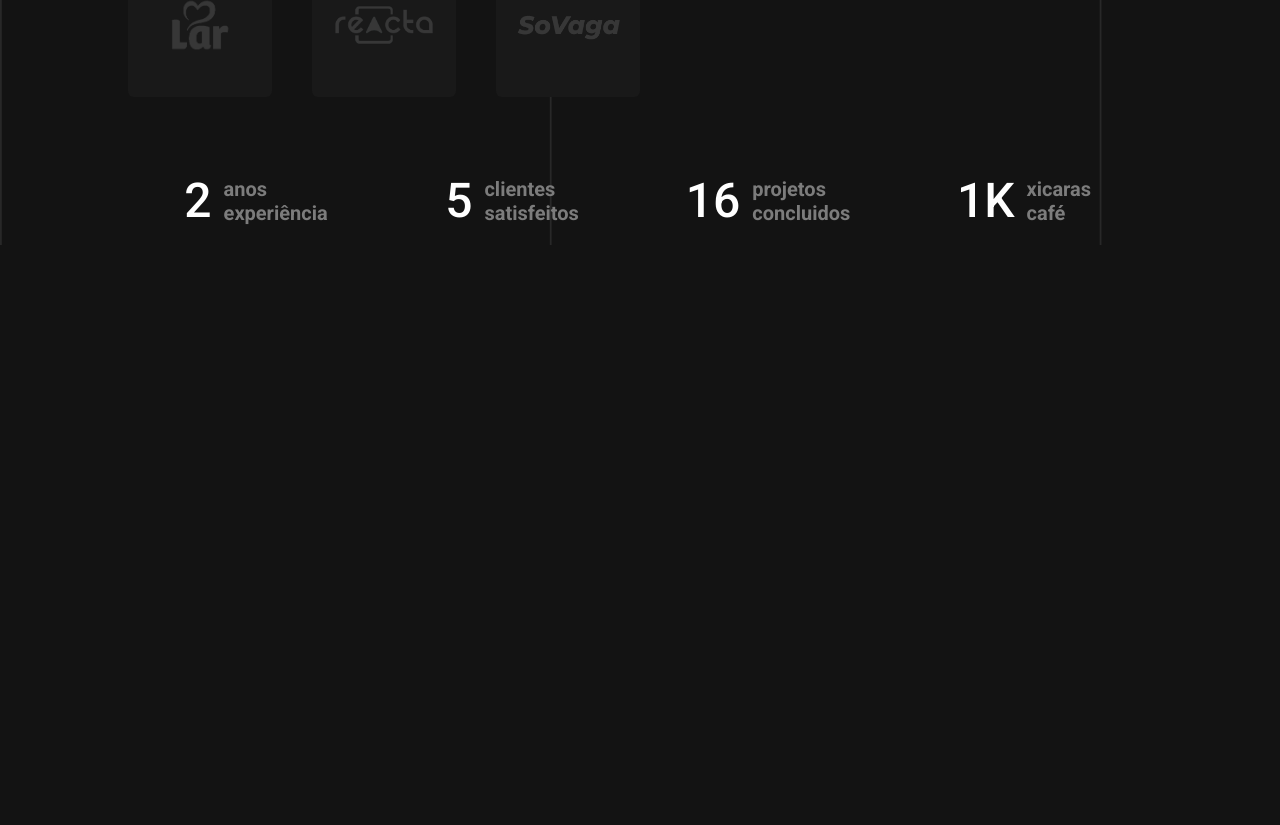
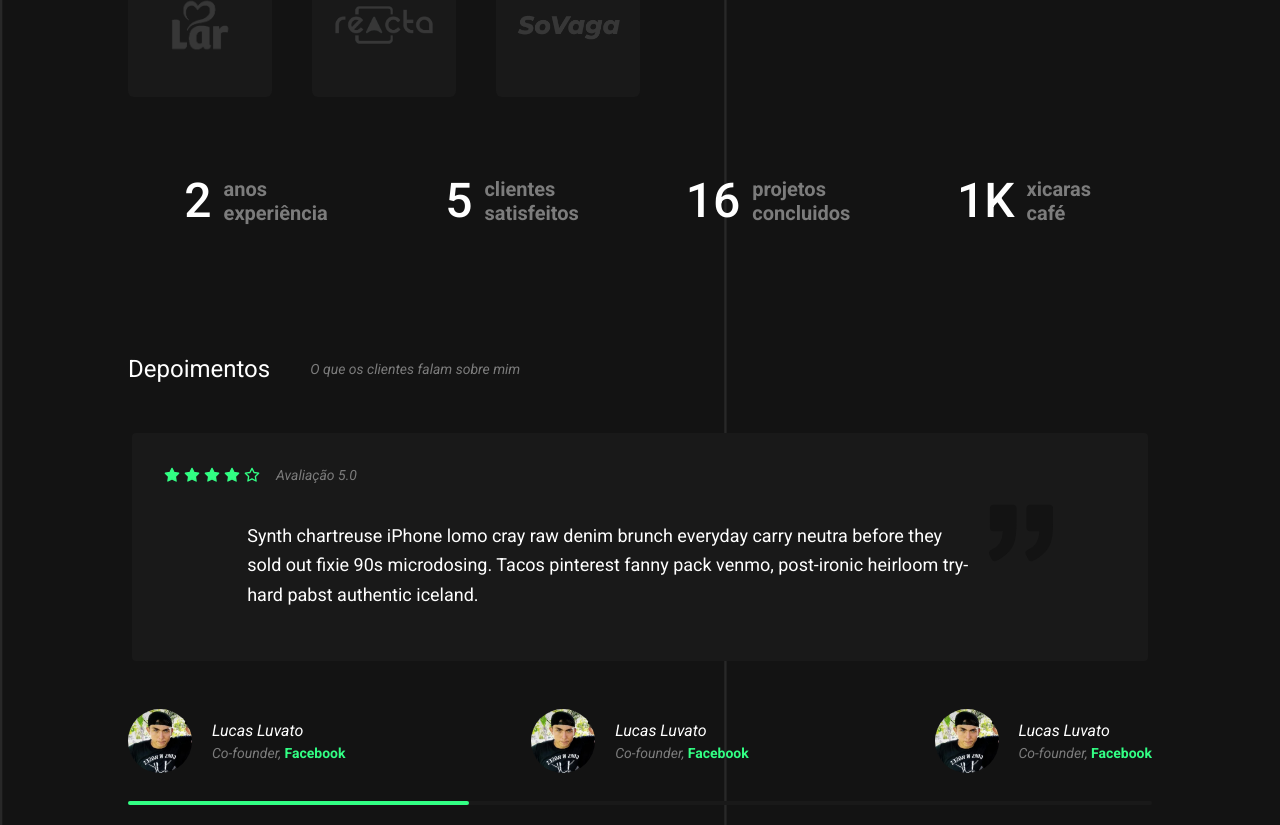
Before and after one commit to dionbiancha/mature-portfolio, a Next.js app: page / in a window 1280 px wide. Shown: the part 1583-2408 px from the top of the page. Before the commit the page ends 1828 px from the top, so only its background shows below. Built offline with nearby package versions, Linux system fonts and the light colour scheme.

Commit message:
Feature: structure depositions

```diff
--- /dev/null
+++ b/src/pages/home/depositions/index.tsx
@@ -0,0 +1,157 @@
+import React from 'react'
+
+const Depositions: React.FC = () => {
+  return (
+    <div className="flex flex-col">
+      <div className="flex flex-row items-center mt-32">
+        <h2 className="text-white text-2xl">Depoimentos</h2>
+        <h3 className="text-gray_2 italic text-sm ml-10">
+          O que os clientes falam sobre mim
+        </h3>
+      </div>
+      <section>
+        <div className="container px-5 py-16 mx-auto">
+          <div className="flex flex-wrap -m-4">
+            <div className="w-full h-full bg-gray_3 p-8 rounded">
+              <div className="flex flex-row">
+                <div className="flex mb-4">
+                  <span className="flex items-center">
+                    <svg
+                      fill="currentColor"
+                      stroke="currentColor"
+                      strokeLinecap="round"
+                      strokeLinejoin="round"
+                      strokeWidth="2"
+                      className="w-4 h-4 text-green_1 mr-1"
+                      viewBox="0 0 24 24"
+                    >
+                      <path d="M12 2l3.09 6.26L22 9.27l-5 4.87 1.18 6.88L12 17.77l-6.18 3.25L7 14.14 2 9.27l6.91-1.01L12 2z"></path>
+                    </svg>
+                    <svg
+                      fill="currentColor"
+                      stroke="currentColor"
+                      strokeLinecap="round"
+                      strokeLinejoin="round"
+                      strokeWidth="2"
+                      className="w-4 h-4 text-green_1 mr-1"
+                      viewBox="0 0 24 24"
+                    >
+                      <path d="M12 2l3.09 6.26L22 9.27l-5 4.87 1.18 6.88L12 17.77l-6.18 3.25L7 14.14 2 9.27l6.91-1.01L12 2z"></path>
+                    </svg>
+                    <svg
+                      fill="currentColor"
+                      stroke="currentColor"
+                      strokeLinecap="round"
+                      strokeLinejoin="round"
+                      strokeWidth="2"
+                      className="w-4 h-4 text-green_1 mr-1"
+                      viewBox="0 0 24 24"
+                    >
+                      <path d="M12 2l3.09 6.26L22 9.27l-5 4.87 1.18 6.88L12 17.77l-6.18 3.25L7 14.14 2 9.27l6.91-1.01L12 2z"></path>
+                    </svg>
+                    <svg
+                      fill="currentColor"
+                      stroke="currentColor"
+                      strokeLinecap="round"
+                      strokeLinejoin="round"
+                      strokeWidth="2"
+                      className="w-4 h-4 text-green_1 mr-1"
+                      viewBox="0 0 24 24"
+                    >
+                      <path d="M12 2l3.09 6.26L22 9.27l-5 4.87 1.18 6.88L12 17.77l-6.18 3.25L7 14.14 2 9.27l6.91-1.01L12 2z"></path>
+                    </svg>
+                    <svg
+                      fill="none"
+                      stroke="currentColor"
+                      strokeLinecap="round"
+                      strokeLinejoin="round"
+                      strokeWidth="2"
+                      className="w-4 h-4 text-green_1 mr-1"
+                      viewBox="0 0 24 24"
+                    >
+                      <path d="M12 2l3.09 6.26L22 9.27l-5 4.87 1.18 6.88L12 17.77l-6.18 3.25L7 14.14 2 9.27l6.91-1.01L12 2z"></path>
+                    </svg>
+                    <span className="text-gray_2 text-sm italic ml-3">
+                      Avaliação 5.0
+                    </span>
+                  </span>
+                </div>
+              </div>
+              <div className="flex flex-row justify-center">
+                <p className="leading-relaxed p-5 w w-4/5 text-white text-lg ">
+                  Synth chartreuse iPhone lomo cray raw denim brunch everyday
+                  carry neutra before they sold out fixie 90s microdosing. Tacos
+                  pinterest fanny pack venmo, post-ironic heirloom try-hard
+                  pabst authentic iceland.
+                </p>
+                <svg
+                  xmlns="http://www.w3.org/2000/svg"
+                  fill="currentColor"
+                  className="block w-16 h-16 text-gray_4 mb-4"
+                  viewBox="0 0 975.036 975.036"
+                >
+                  <path d="M925.036 57.197h-304c-27.6 0-50 22.4-50 50v304c0 27.601 22.4 50 50 50h145.5c-1.9 79.601-20.4 143.3-55.4 191.2-27.6 37.8-69.399 69.1-125.3 93.8-25.7 11.3-36.8 41.7-24.8 67.101l36 76c11.6 24.399 40.3 35.1 65.1 24.399 66.2-28.6 122.101-64.8 167.7-108.8 55.601-53.7 93.7-114.3 114.3-181.9 20.601-67.6 30.9-159.8 30.9-276.8v-239c0-27.599-22.401-50-50-50zM106.036 913.497c65.4-28.5 121-64.699 166.9-108.6 56.1-53.7 94.4-114.1 115-181.2 20.6-67.1 30.899-159.6 30.899-277.5v-239c0-27.6-22.399-50-50-50h-304c-27.6 0-50 22.4-50 50v304c0 27.601 22.4 50 50 50h145.5c-1.9 79.601-20.4 143.3-55.4 191.2-27.6 37.8-69.4 69.1-125.3 93.8-25.7 11.3-36.8 41.7-24.8 67.101l35.9 75.8c11.601 24.399 40.501 35.2 65.301 24.399z"></path>
+                </svg>
+              </div>
+            </div>
+          </div>
+        </div>
+      </section>
+      <div className="flex flex-row w-full justify-between">
+        <div className="flex flex-row items-center mb-5">
+          <img
+            className="w-16 h-16 rounded-full"
+            src="assets/images/me.jpg"
+            alt="Foto de Dionei Bianchati"
+          />
+          <div className="flex flex-col ml-5">
+            <h4 className="italic text-white">Lucas Luvato</h4>
+            <p className="text-sm text-gray_2 italic">
+              Co-founder,{' '}
+              <span className="text-green_1 font-bold not-italic">
+                Facebook
+              </span>
+            </p>
+          </div>
+        </div>
+        <div className="flex flex-row items-center mb-5">
+          <img
+            className="w-16 h-16 rounded-full"
+            src="assets/images/me.jpg"
+            alt="Foto de Dionei Bianchati"
+          />
+          <div className="flex flex-col ml-5">
+            <h4 className="italic text-white">Lucas Luvato</h4>
+            <p className="text-sm text-gray_2 italic">
+              Co-founder,{' '}
+              <span className="text-green_1 font-bold not-italic">
+                Facebook
+              </span>
+            </p>
+          </div>
+        </div>
+        <div className="flex flex-row items-center mb-5">
+          <img
+            className="w-16 h-16 rounded-full"
+            src="assets/images/me.jpg"
+            alt="Foto de Dionei Bianchati"
+          />
+          <div className="flex flex-col ml-5">
+            <h4 className="italic text-white">Lucas Luvato</h4>
+            <p className="text-sm text-gray_2 italic">
+              Co-founder,{' '}
+              <span className="text-green_1 font-bold not-italic">
+                Facebook
+              </span>
+            </p>
+          </div>
+        </div>
+      </div>
+      <div className="w-full h-1 rounded bg-gray_3 mt-2">
+        <div className="w-1/3 h-1 rounded bg-green_1" />
+      </div>
+    </div>
+  )
+}
+
+export default Depositions
--- a/src/pages/home/index.tsx
+++ b/src/pages/home/index.tsx
@@ -6,6 +6,7 @@ import Header from './header'
 import TopContent from './topContent'
 import Introdution from './introdution'
 import MyClients from './myClients'
+import Depositions from './depositions'
 
 const Home: React.FC = () => (
   <Container>
@@ -17,6 +18,7 @@ const Home: React.FC = () => (
     <TopContent />
     <Introdution />
     <MyClients />
+    <Depositions />
   </Container>
 )
 
--- a/tailwind.config.js
+++ b/tailwind.config.js
@@ -10,6 +10,7 @@ module.exports = {
       gray_1: '#E5E5E5',
       gray_2: ' #7C7C7C',
       gray_3: '#191919',
+      gray_4: '#131313',
       black: '#000000',
     }
   },
```
